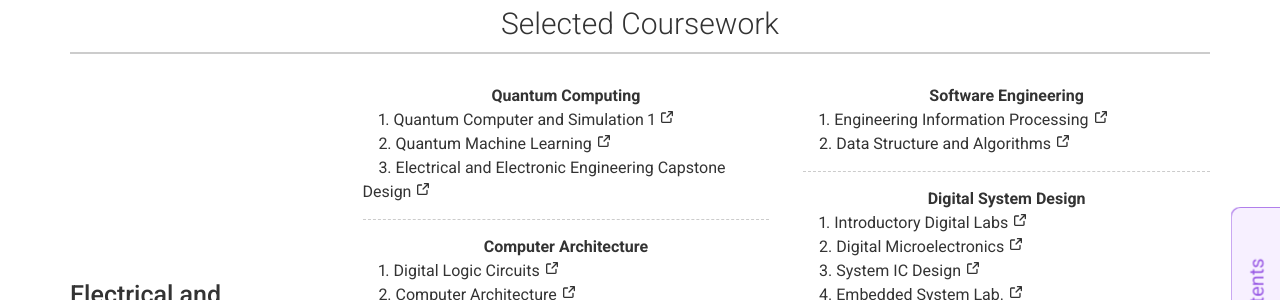
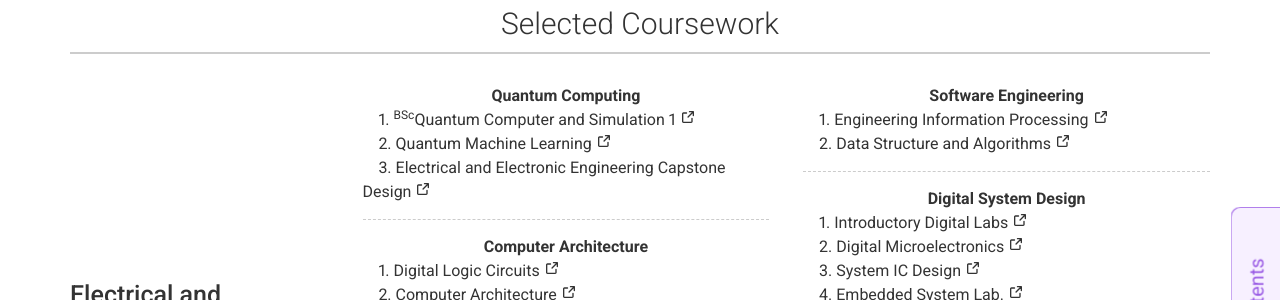
Before and after one commit to fluorite42/deprecated-website, a Jekyll site: the page built from index.markdown, in a window 1280 px wide and 900 px high, scrolled down 5937 px. Shown: the part 152-452 px from the top of the window. Built offline with Jekyll 4.4.1, drawn with Linux system fonts in a browser that asks for light colours.

Commit message:
MOD course

```diff
--- a/_data/coursework.yml
+++ b/_data/coursework.yml
@@ -10,7 +10,7 @@ content:
                   - title: Quantum Computing
                     name:
                       - number: 1
-                        course: Quantum Computer and Simulation 1
+                        course: <sup>BSc</sup>Quantum Computer and Simulation 1
                         description: |
                           ###### Course Objective
                           - Understand the basic concepts of quantum computing and quantum information.
```
